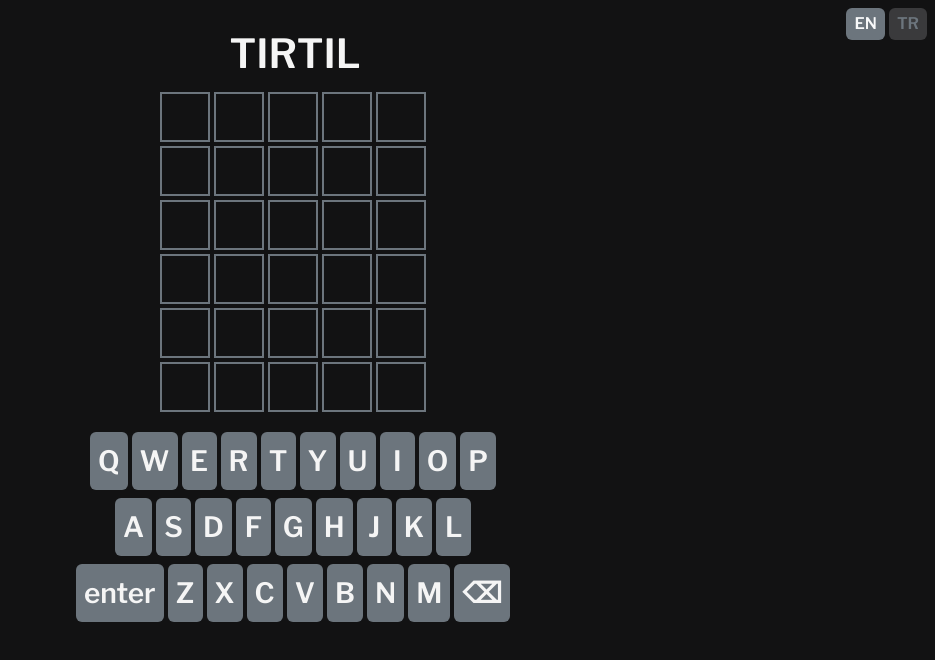
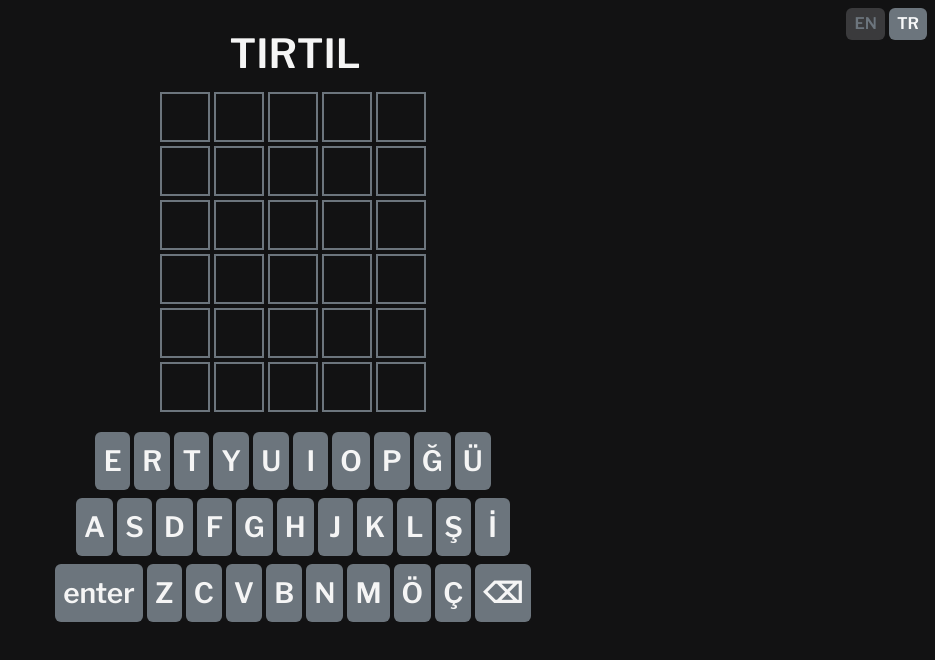
Before and after one commit to melodidev/tirtil, a React (Vite) app: page / in a window 1280 px wide. Shown: the top 660 px of the page, without its empty margins (345-1280 px from the left). Built offline with nearby package versions, Linux system fonts and the light colour scheme.

Commit message:
Change default language

```diff
--- a/index.html
+++ b/index.html
@@ -1,5 +1,5 @@
 <!DOCTYPE html>
-<html lang="en">
+<html lang="tr">
   <head>
     <meta charset="UTF-8" />
     <meta name="viewport" content="width=device-width, initial-scale=1.0" />
--- a/src/App.jsx
+++ b/src/App.jsx
@@ -10,7 +10,7 @@ import "./App.css";
 const wordLength = 5;
 const rowCount = 6;
 
-function toLowerCaseCustom(letter, language="en") {
+function toLowerCaseCustom(letter, language="tr") {
   if (letter == "İ") {
     return "i";
   } else if (language == "tr" && letter == "I") {
@@ -20,12 +20,12 @@ function toLowerCaseCustom(letter, language="en") {
   }
 }
 
-function randomWord(language="en") {
+function randomWord(language="tr") {
   return allAnswers[language][Math.floor(Math.random() * allAnswers[language].length)].toLowerCase();
 }
 
 export default function App() {
-  let [language, setLanguage] = useState("en");
+  let [language, setLanguage] = useState("tr");
   let [isPlaying, setIsPlaying] = useState(true);
   let [isWon, setIsWon] = useState(false);
   let [disabled, setDisabled] = useState(false);
```
